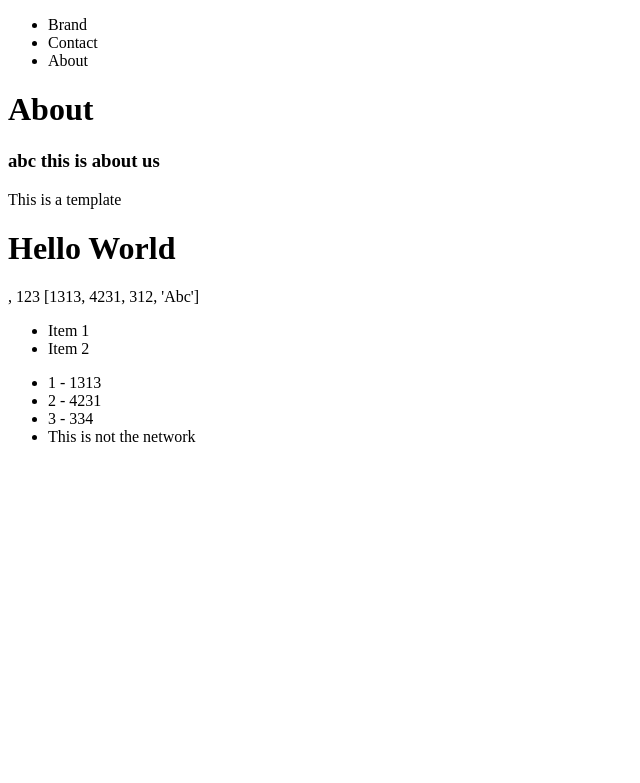
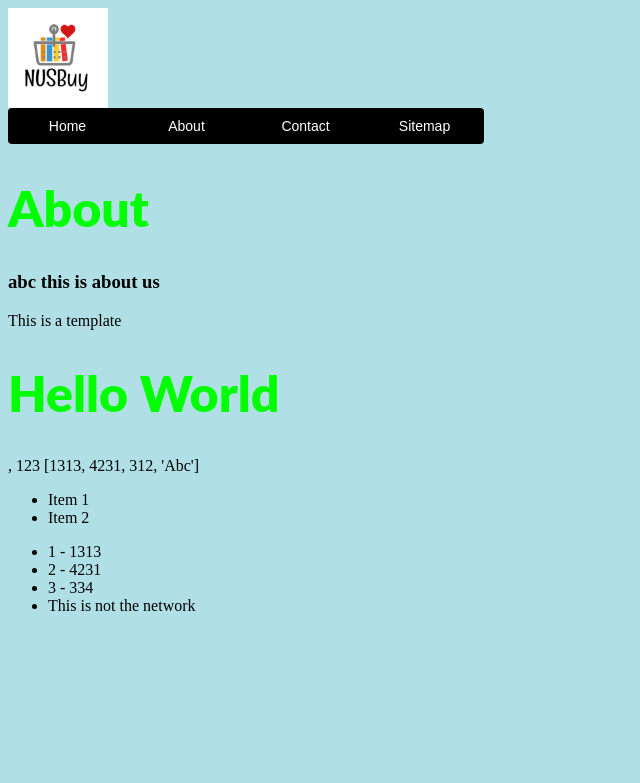
Before and after one commit to dinhnhobao/NUSBuy, a Django app: page /about/1/ in a window 1280 px wide. Shown: the top 783 px of the page, without its empty margins (0-640 px from the left). Run offline with Django 3.2, Linux system fonts and the light colour scheme.

Commit message:
baseversion

```diff
--- /dev/null
+++ b/src/static/style.css
@@ -0,0 +1,46 @@
+body {
+    background-color: powderblue;
+}
+
+h1 {
+    color: green;
+    /* su dung mau theo ten mau*/
+    color: #0000ff;
+    /* red green blue */
+    color: rgb(0, 255, 0);
+    /* phoi mau giua red green blue */
+    color: rgba(0, 255, 0, 1);
+    /* tuong tu rgb co alpha la do mo mau */
+    font-family: 'Lato', sans-serif;
+    font-weight: 900;
+    font-size: 50px;
+}
+
+textarea {
+    display: block;
+}
+
+nav {
+    font-size: 14px;
+    font-family: sans-serif;
+    text-align: center;
+}
+
+div {
+    width: 119px;
+    /* border: solid 1px; */
+    float: left;
+    padding: 10px 0;
+    background-color: black;
+    color: white;
+}
+
+a:first-child div {
+    border-top-left-radius: 4px;
+    border-bottom-left-radius: 4px;
+}
+
+a:last-child div {
+    border-top-right-radius: 4px;
+    border-bottom-right-radius: 4px;
+}
--- a/src/templates/base.html
+++ b/src/templates/base.html
@@ -1,14 +1,24 @@
-<!doctype html>
+<!-- This is used for commenting-->
+<link rel="stylesheet" href="styles.css">
+<!DOCTYPE html>
 <html>
     <head>
-    <title>Coding for Entrepreneurs is doing Try Django</title>
+        <title>NUSBuy: buy and sell items on NUS campus</title>
+        <link rel="stylesheet" href="/static/style.css">
     </head>
     <body>
-   {% include 'navbar.html' %}
-
+        <!--https://www.w3schools.com/html/html_images.asp-->
+        <img style="width: 100px; height: 100px;" src="/static/logo.png" alt="NUSBuy logo"/>
+        <nav>
+            <a href="http://127.0.0.1:8000/blog/"><div>Home</div></a>
+            <a href="http://127.0.0.1:8000/blog/"><div>About</div></a>
+            <a href="http://127.0.0.1:8000/blog/"><div>Contact</div></a>
+            <a href="http://127.0.0.1:8000/blog/"><div>Sitemap</div></a>
+        </nav>
+        <br>
+        <br>
         {% block content %}
             replace me
         {% endblock %}
-
     </body>
 </html>
--- a/src/templates/navbar.html
+++ /dev/null
@@ -1,7 +0,0 @@
-<nav>
-    <ul>
-        <li>Brand</li>
-        <li>Contact</li>
-        <li>About</li>
-    </ul>
-</nav>
--- a/src/trydjango/settings.py
+++ b/src/trydjango/settings.py
@@ -126,3 +126,7 @@ USE_TZ = True
 # https://docs.djangoproject.com/en/2.0/howto/static-files/
 
 STATIC_URL = '/static/'
+STATIC_ROOT = os.path.join(BASE_DIR, '/')
+STATICFILES_DIRS = (
+    os.path.join(BASE_DIR, "static"),
+)
--- a/src/trydjango/urls.py
+++ b/src/trydjango/urls.py
@@ -16,8 +16,9 @@ Including another URLconf
 from django.contrib import admin
 from django.urls import include, path
 
-from pages.views import home_view, contact_view, about_view
-
+from pages.views import (
+    home_view, contact_view, about_view
+)
 
 urlpatterns = [
     path('blog/', include('blog.urls')),
```
Also changed, not shown: intro.html (added, +52 -0 lines), style.css (added, +46 -0 lines), logo.png (added), src/static/logo.png (added), 2 other files. Lines whose indentation alone changed are shown as unchanged.
